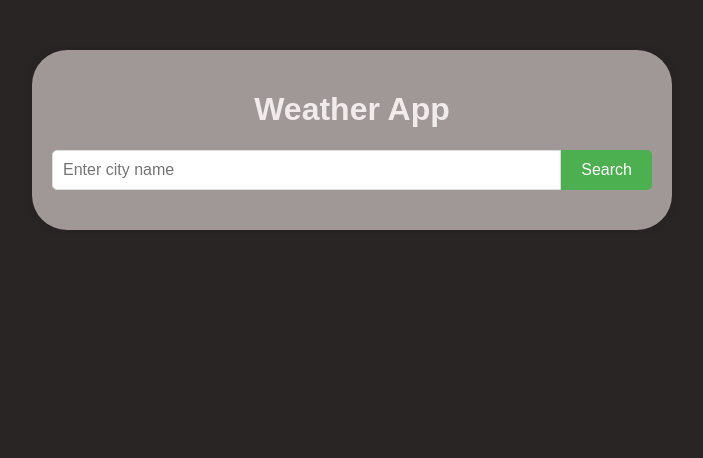
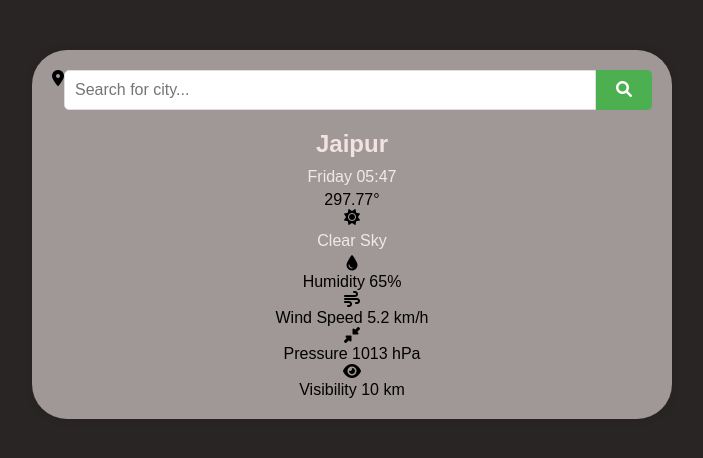
Before and after one commit to rksingh-dev/Weather-app, a plain HTML site: page index.html in a window 1280 px wide. Shown: the whole page, without its empty margins (288-991 px from the left). Drawn offline with Linux system fonts and the light colour scheme.

Commit message:
Update index.html

```diff
--- a/index.html
+++ b/index.html
@@ -5,26 +5,84 @@
     <meta charset="UTF-8">
     <meta name="viewport" content="width=device-width, initial-scale=1.0">
     <title>Weather App</title>
-
+    <link rel="stylesheet" href="https://cdnjs.cloudflare.com/ajax/libs/font-awesome/6.0.0/css/all.min.css">
+    <link href="https://fonts.googleapis.com/css2?family=Poppins:wght@300;400;500;600;700&display=swap" rel="stylesheet">
     <link rel="stylesheet" href="style.css">
+    <link rel="stylesheet" href="weather-backgrounds.css">
 </head>
 
-<body>
+<body class="clouds">
     <div class="container">
-        <h1>Weather App</h1>
-        <div class="search-container">
-            <input type="text" id="city-input" placeholder="Enter city name">
-            <button id="search-btn">Search</button>
-        </div>
-        <div id="weather-info" class="weather-info">
-            <h2 id="city-name"></h2>
-            <p id="temperature"></p>
-            <p id="description"></p>
-            <p id="humidity"></p>
-            <p id="wind-speed"></p>
+        <div class="glass-card">
+            <div class="search-container">
+                <i class="fas fa-location-dot location-icon"></i>
+                <input type="text" id="city-input" placeholder="Search for city...">
+                <button id="search-btn">
+                    <i class="fas fa-search"></i>
+                </button>
+            </div>
+
+            <div class="weather-info">
+                <div class="main-info">
+                    <div class="location-info">
+                        <h2 id="city-name" class="city-title">Jaipur</h2>
+                        <p id="current-time" class="date-time"></p>
+                    </div>
+                    <div class="temp-container">
+                        <div class="temperature" id="temperature">297.77°</div>
+                        <div class="temp-description">
+                            <i class="fas fa-sun weather-icon"></i>
+                            <p id="description" class="weather-desc">Clear Sky</p>
+                        </div>
+                    </div>
+                </div>
+
+                <div class="weather-details">
+                    <div class="detail-item">
+                        <i class="fas fa-tint"></i>
+                        <div class="detail-info">
+                            <span class="label">Humidity</span>
+                            <span id="humidity" class="value">65%</span>
+                        </div>
+                    </div>
+                    <div class="detail-item">
+                        <i class="fas fa-wind"></i>
+                        <div class="detail-info">
+                            <span class="label">Wind Speed</span>
+                            <span id="wind-speed" class="value">5.2 km/h</span>
+                        </div>
+                    </div>
+                    <div class="detail-item">
+                        <i class="fas fa-compress-alt"></i>
+                        <div class="detail-info">
+                            <span class="label">Pressure</span>
+                            <span id="pressure" class="value">1013 hPa</span>
+                        </div>
+                    </div>
+                    <div class="detail-item">
+                        <i class="fas fa-eye"></i>
+                        <div class="detail-info">
+                            <span class="label">Visibility</span>
+                            <span id="visibility" class="value">10 km</span>
+                        </div>
+                    </div>
+                </div>
+            </div>
         </div>
     </div>
     <script src="script.js"></script>
+    <script>
+        function updateTime() {
+            const timeElement = document.getElementById('current-time');
+            const now = new Date();
+            const options = { weekday: 'long', hour: '2-digit', minute: '2-digit', hour12: false };
+            timeElement.textContent = now.toLocaleString('en-US', options);
+        }
+
+        // Update time immediately and then every minute
+        updateTime();
+        setInterval(updateTime, 60000);
+    </script>
 </body>
 
 </html>
```
